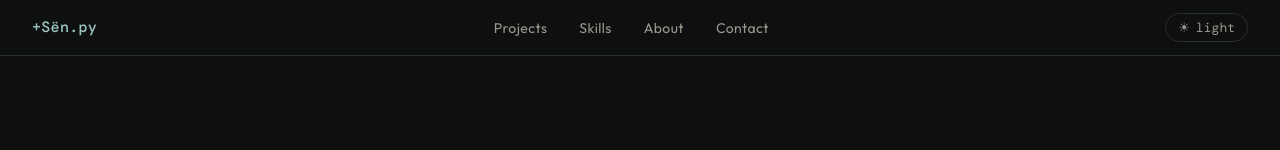
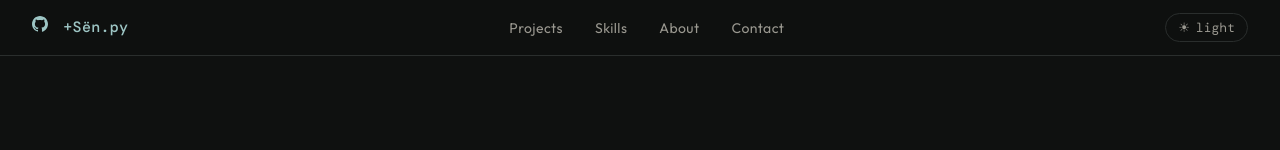
Before and after one commit to Anzaksen/anzaksen.github.io, a plain HTML site: page index.html in a window 1280 px wide. Shown: the top 150 px of the page. Drawn offline with nearby package versions, Linux system fonts and the light colour scheme.

Commit message:
Update navigation logo with SVG icon

```diff
--- a/index.html
+++ b/index.html
@@ -418,7 +418,24 @@
 <body>
 
 <nav>
-  <span class="nav-logo">+Sën.py</span>
+  <span class="nav-logo">
+   <svg width="16" height="16" viewBox="0 0 24 24" fill="currentColor" style="margin-right:6px;">
+     <path d="M12 0C5.37 0 0 5.37 0 12c0 5.3 3.438 9.8 8.205
+     11.385.6.113.82-.258.82-.577 0-.285-.01-1.04-.015-2.04-3.338.724-4.042-1.61-4.042-1.61C4.422
+     18.07 3.633 17.7 3.633 17.7c-1.087-.744.084-.729.084-.729
+     1.205.084 1.838 1.236 1.838 1.236 1.07 1.835 2.809
+     1.305 3.495.998.108-.776.417-1.305.76-1.605-2.665-.3-5.466-1.332-5.466-5.93
+     0-1.31.465-2.38 1.235-3.22-.135-.303-.54-1.523.105-3.176
+     0 0 1.005-.322 3.3 1.23.96-.267 1.98-.399 3-.405
+     1.02.006 2.04.138 3 .405 2.28-1.552 3.285-1.23
+     3.285-1.23.645 1.653.24 2.873.12 3.176.765.84
+     1.23 1.91 1.23 3.22 0 4.61-2.805 5.625-5.475
+     5.92.435.375.81 1.096.81 2.21
+     0 1.595-.015 2.88-.015 3.27 0 .315.21.69.825.57C20.565
+     21.795 24 17.295 24 12c0-6.63-5.37-12-12-12z"/>
+  </svg>
+  +Sën.py
+ </span>
   <ul class="nav-links">
     <li><a href="#projects">Projects</a></li>
     <li><a href="#skills">Skills</a></li>
```
